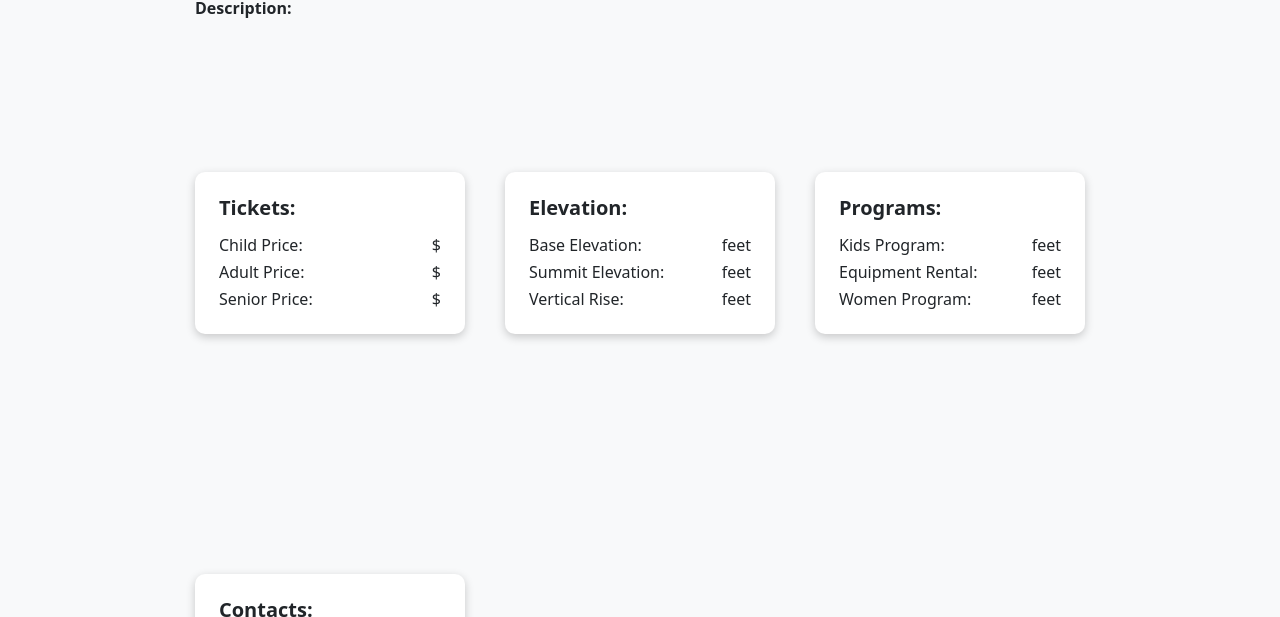
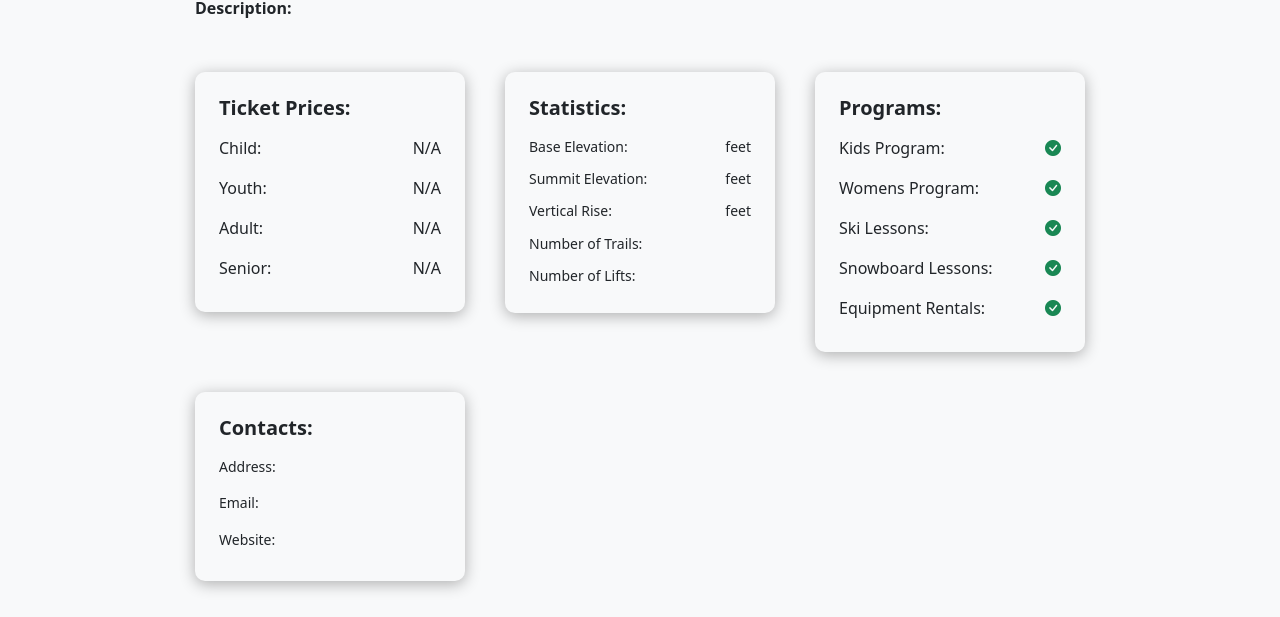
Before and after one commit to jyekang/CalSki, a React (Vite) app in the folder client/: page /resorts/1 in a window 1280 px wide. Shown: the part 335-952 px from the top of the page. Built offline with nearby package versions, Linux system fonts and the light colour scheme; no server answers.

Commit message:
show programs

```diff
--- a/client/src/App.css
+++ b/client/src/App.css
@@ -11,7 +11,6 @@
   padding: 0;
   will-change: filter;
 }
-
 
 
 @keyframes logo-spin {
@@ -41,15 +40,19 @@
 
 /* home page */
 .home-content-1 {
-  height: 660px;
+  height: 600px;
   background-size: cover;
   background-position: center;
-  background-image: url('./assets/tahoe-ski-4.jpg');
+  background-image: url('./assets/hero-1.jpg');
   margin-bottom: 10px;
 }
 
+.text-wrapper {
+  padding-top: 80px;
+}
+
 .home-content-2 {
-  height: 660px;
+  height: 600px;
   background-size: cover;
   background-position: top;
   background-image: url('./assets/tahoe-ski-3.jpg');
@@ -80,15 +83,20 @@
 
 .item-card {
   border-radius: 10px;
-  box-shadow: 0 3px 10px rgba(0, 0, 0, 0.2);
+  box-shadow: 0 3px 15px rgba(0, 0, 0, 0.3);
 }
 
 .resorts .item-card {
   cursor: pointer;
 }
 
-.item-card:hover {
-  box-shadow: 12px 12px 12px rgb(113, 177, 245);
+.resorts .item-card:hover {
+  box-shadow: 0 1px 8px rgba(0, 0, 0, 0.2);
+}
+
+.plans .item-card:hover {
+  /* box-shadow: 12px 12px 12px rgb(113, 177, 245); */
+  box-shadow: 0 2px 10px rgba(58, 117, 175, 0.8);
 }
 
 .item-img {
@@ -169,24 +177,14 @@
 }
 
 .plans {
-
-  border: solid 10px rgb(58, 117, 175);
+  /* border: solid 10px rgb(58, 117, 175); */
   border-radius: 20px;
   padding: 50px auto 50px auto;
 }
 
-
-
 .plans .border-box {
   border: solid 3px white;
   padding: 30px;
-}
-
-.item-card
- {
-  margin: 100px auto;
-
-  background-color: white;
 }
 
 .plans-h1 {
--- a/client/src/components/Home.jsx
+++ b/client/src/components/Home.jsx
@@ -3,13 +3,12 @@ import { Link } from "react-router-dom"
 const Home = () => {
   return (
     <div className='home'>
-      <div className='home-content-1 d-flex justify-content-end'>
-        <div className="text-wrapper d-flex flex-column">
+      <div className='home-content-1 d-flex'>
+        <div className="text-wrapper d-flex flex-column align-items-center">
           <h1 className='text-white'>Welcome to CalSki!</h1>
-          <h3 className='text-white p-4 pt-0 lh-base'>We provide everything you should know to plan your perfect trip to one of the 26 world-renowned ski resorts in California.</h3>
+          <h3 className='text-white p-5 pt-0 lh-base'>We provide everything you should know to plan your perfect trip to one of the 26 world-renowned ski resorts in California.</h3>
           <h3 className="text-white fs-5"><Link to='/resorts' className='text-white icon-link link-offset-1 link-underline-light link-underline-opacity-0 link-underline-opacity-100-hover'>Find a Resort<i className="bi bi-chevron-right"></i></Link></h3>
         </div>
-
       </div>
       <div className='home-content-2 d-flex flex-column'>
         <h1 className='text-white fs-1'>Personalize your Experience</h1>
--- a/client/src/components/Plans.jsx
+++ b/client/src/components/Plans.jsx
@@ -76,7 +76,7 @@ const Plans = () => {
         <div className="modal-dialog modal-dialog-centered" style={{ translate: '0px -5vh' }}>
           <div className="modal-content">
             <div className="modal-header">
-              <h1 className="modal-title fs-5" id="planModalLabel">Create Plan</h1>
+              <h1 className="modal-title fs-5" id="planModalLabel">Edit Plan</h1>
               <button type="button" className="btn-close" name="" data-bs-dismiss="modal" aria-label="Close"></button>
             </div>
             <div className="modal-body">
--- a/client/src/components/Resorts.jsx
+++ b/client/src/components/Resorts.jsx
@@ -52,18 +52,51 @@ const Resorts = () => {
           Check out destination options below.
         </p>
       </div>
-      <form className='search'>
-        <input type='text' placeholder='Search for a resort' className='search-bar' onChange={handleChange} value={search}/>
+      <div className='container'>
+        <div id="search" class="row justify-content-evenly">
+          <div class="col-sm-4 col-10">
+            <p class="m-2">By Region</p>
+            <select id="form-state" class="form-select">
+              <option value="" selected="">Region</option>
+              <option disabled="">—</option>
+              <option value="" selected="">Region</option>
+            </select>
+          </div>
+
+          <div class="col-sm-4 col-10">
+            <p class="m-2">By Program</p>
+            <select id="form-topic" class="form-select">
+              <option value="" selected="">Topic</option>
+              <option disabled="">—</option>
+            </select>
+          </div>
+
+          <div class="col-sm-4 col-10">
+            <p class="m-2">By Number of Trails</p>
+            <select id="form-area" class="form-select">
+              <option value="" selected="">Area</option>
+              <option value="small">Small</option>
+              <option value="medium">Medium</option>
+              <option value="large">Large</option>
+            </select>
+          </div>
+
+        </div>
+      </div>
+
+
+      <form className='search m-5'>
+        <input type='text' placeholder='Search for a resort' className='search-bar' onChange={handleChange} value={search} />
         <button type='submit' onClick={handleSearch}>Search</button>
       </form>
+      <h1>California Ski Resorts</h1>
       <div className='result-list'>
-        <h1>California Ski Resorts</h1>
         <div className='result-grid'>
           {
             resorts.map(resort => (
               <div className='result-item' key={resort._id}>
                 <div className='item-card' onClick={() => { showResort(resort._id) }}>
-                  <img src={`${resort.image}`} alt={resort.resortName} className='item-img'/>
+                  <img src={`${resort.image}`} alt={resort.resortName} className='item-img' />
                   <div className='item-content text-start'>
                     <h6 className=''>{resort.resortName}</h6>
                     <p className='p-0 m-0'>{resort.contactAddress}</p>
--- a/client/src/components/ResortsDetail.jsx
+++ b/client/src/components/ResortsDetail.jsx
@@ -9,6 +9,7 @@ const ResortsDetail = () => {
   const [plan, setPlan] = useState({ userName: '64a2e28922dbf6cf158beb53' })
   const [confirm, setconfirm] = useState('')
   const [fatmap, setFatmap] = useState('')
+  const [programs, setPrograms] = useState({})
 
   useEffect(() => {
     const getResort = async () => {
@@ -19,13 +20,15 @@ const ResortsDetail = () => {
           setPlan({ ...plan, resortName: res.data.resort.resortName })
           const map = res.data.resort.coordinates.replace(/ /g, '')
           setFatmap(map)
+          setPrograms(res.data.resort.programs)
         })
         .catch(err => console.log(err))
     }
     getResort()
   }, [])
 
-  console.log(resort.contactWebsite)
+  console.log(programs.kidsProgram)
+
   const gotoWeb = () => {
     window.open(`www.google.com`, '_blank')
   }
@@ -73,38 +76,57 @@ const ResortsDetail = () => {
           <div className="result-grid mb-5">
 
             {/* Ticket */}
-            <div className="result-item">
+            <div className="result-item ticket">
               <div className="item-card p-3 px-4 text-start" style={{ height: '' }}>
-                <h5 className="fw-bold lh-lg">Tickets:</h5>
-                <h6>Child Price: <span className="float-end">$ {resort.ticketChild}</span> </h6>
-                {/* <h6>Young Price: {resort.ticketYoung}</h6> */}
-                <h6>Adult Price: <span className="float-end">$ {resort.ticketAdult}</span></h6>
-                <h6>Senior Price: <span className="float-end">$ {resort.ticketSenior}</span></h6>
+                <h5 className="fw-bold lh-lg">Ticket Prices:</h5>
+                <p>Child: <span className="float-end">{resort.ticketChild ? `$ ${resort.ticketChild}` : 'N/A'}</span> </p>
+                <p>Youth: <span className="float-end">{resort.ticketYouth ? `$ ${resort.ticketYouth}` : 'N/A'}</span></p>
+                <p>Adult: <span className="float-end">{resort.ticketAdult ? `$ ${resort.ticketAdult}` : 'N/A'}</span></p>
+                <p>Senior: <span className="float-end">{resort.ticketSenior ? `$ ${resort.ticketSenior}` : 'N/A'}</span></p>
               </div>
             </div>
 
-            {/* Elevation */}
-            <div className="result-item">
+            {/* Statistics */}
+            <div className="result-item statistics">
               <div className="item-card p-3 px-4 text-start" style={{ height: '' }}>
-                <h5 className="fw-bold lh-lg">Elevation:</h5>
-                <h6 className="">Base Elevation: <span className="float-end">{resort.baseElevation} feet</span></h6>
-                <h6>Summit Elevation: <span className="float-end">{resort.summitElevation} feet</span></h6>
-                <h6>Vertical Rise: <span className="float-end">{resort.verticalRise} feet</span></h6>
+                <h5 className="fw-bold lh-lg">Statistics:</h5>
+                <p className="">Base Elevation: <span className="float-end">{resort.baseElevation} feet</span></p>
+                <p>Summit Elevation: <span className="float-end">{resort.summitElevation} feet</span></p>
+                <p>Vertical Rise: <span className="float-end">{resort.verticalRise} feet</span></p>
+                <p>Number of Trails: <span className="float-end">{resort.numberOfTrails}</span></p>
+                <p>Number of Lifts: <span className="float-end">{resort.numberOfLifts}</span></p>
               </div>
             </div>
 
-            {/* Program */}
-            <div className="result-item">
+            {/* Programs */}
+            <div className="result-item programs">
               <div className="item-card p-3 px-4 text-start" style={{ height: '' }}>
                 <h5 className="fw-bold lh-lg">Programs:</h5>
-                <h6 className="">Kids Program: <span className="float-end">{resort.baseElevation} feet</span></h6>
-                <h6>Equipment Rental: <span className="float-end">{resort.summitElevation} feet</span></h6>
-                <h6>Women Program: <span className="float-end">{resort.verticalRise} feet</span></h6>
+                <p className="">
+                  Kids Program:
+                  <span className="float-end">{programs.kidsProgram ? <i className="bi bi-x-circle-fill"></i> : <i className="bi bi-check-circle-fill text-success"></i>}</span>
+                </p>
+                <p className="">
+                  Womens Program:
+                  <span className="float-end">{programs.womensProgram ? <i className="bi bi-x-circle-fill"></i> : <i className="bi bi-check-circle-fill text-success"></i>}</span>
+                </p>
+                <p className="">
+                  Ski Lessons:
+                  <span className="float-end">{programs.skiLesson ? <i className="bi bi-x-circle-fill"></i> : <i className="bi bi-check-circle-fill text-success"></i>}</span>
+                </p>
+                <p className="">
+                  Snowboard Lessons:
+                  <span className="float-end">{programs.snowboardLesson ? <i className="bi bi-x-circle-fill"></i> : <i className="bi bi-check-circle-fill text-success"></i>}</span>
+                </p>
+                <p className="">
+                  Equipment Rentals:
+                  <span className="float-end">{programs.equipmentRental ? <i className="bi bi-x-circle-fill"></i> : <i className="bi bi-check-circle-fill text-success"></i>}</span>
+                </p>
               </div>
             </div>
 
             {/* Contact */}
-            <div className="result-item">
+            <div className="result-item contact">
               <div className="item-card contact p-3 px-4 text-start" style={{ height: '' }}>
                 <h5 className="fw-bold lh-lg">Contacts:</h5>
                 <p className="">Address: <br /> <span className="">{resort.contactAddress}</span></p>
--- a/client/src/index.css
+++ b/client/src/index.css
@@ -35,14 +35,15 @@ body {
   margin: 0;
 }
 
-.resort-detail .contact p {
-  font-size: 12px;
-  line-height: 1.5;
-  margin-bottom: 1em;
+.statistics p {
+  font-size: 14px;
+  margin-bottom: 0.8em;
 }
 
-.home .text-wrapper {
-  width: 70%;
+.contact p {
+  font-size: 14px;
+  line-height: 1.6em;
+  margin-bottom: 14px;
 }
 
 @media screen and (max-width: 500px) {
```
Also changed, not shown: client/src/assets/heavenly-tahoe.jpg (deleted), client/src/assets/hero-1.jpg (added). Lines whose indentation alone changed are shown as unchanged.
